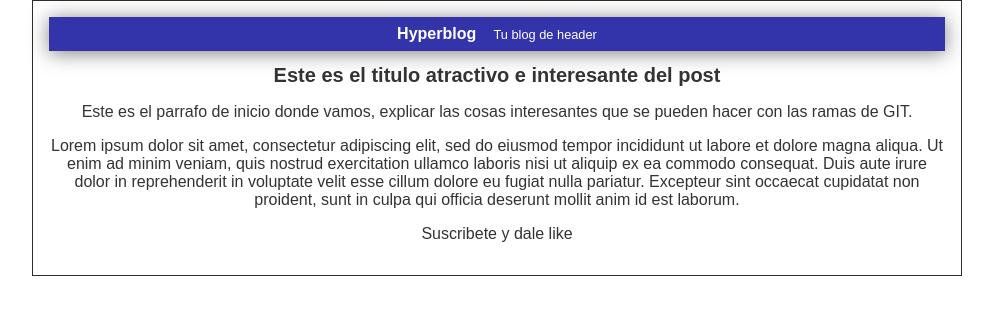
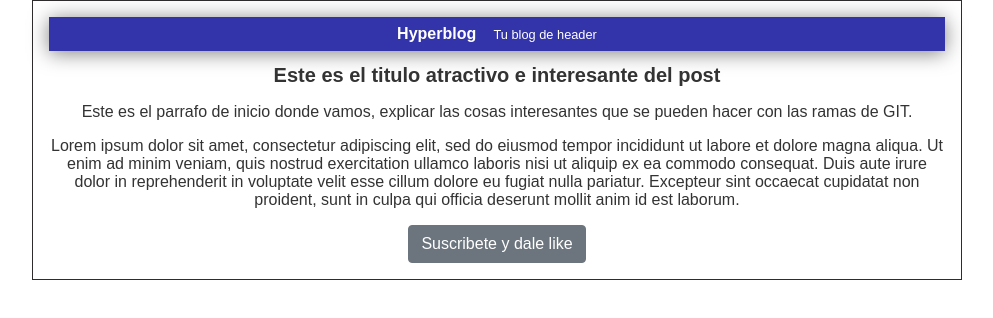
Before and after one commit to ManuelEsmerio/hyperblog, a plain HTML site: page index.html in a window 1280 px wide. Shown: the whole page, without its empty margins (143-1136 px from the left). Drawn offline with Linux system fonts and the light colour scheme.

Commit message:
style button secondary

```diff
--- a/css/style.css
+++ b/css/style.css
@@ -33,3 +33,37 @@ body {
     font-weight: normal;
     font-size: 0.8em;
 }
+
+.btn {
+    display: inline-block;
+    font-weight: 400;
+    text-align: center;
+    white-space: nowrap;
+    vertical-align: middle;
+    -webkit-user-select: none;
+    -moz-user-select: none;
+    -ms-user-select: none;
+    user-select: none;
+    border: 1px solid transparent;
+    padding: .375rem .75rem;
+    font-size: 1rem;
+    line-height: 1.5;
+    border-radius: .25rem;
+    transition: color .15s ease-in-out,background-color .15s ease-in-out,border-color .15s ease-in-out,box-shadow .15s ease-in-out;
+}
+
+.btn:focus, .btn:hover {
+    text-decoration: none;
+}
+
+.btn-secondary {
+    color: #fff;
+    background-color: #6c757d;
+    border-color: #6c757d;
+}
+
+.btn-secondary:hover {
+    color: #fff;
+    background-color: #5a6268;
+    border-color: #545b62;
+}
--- a/index.html
+++ b/index.html
@@ -17,7 +17,7 @@
             <h1>Este es el titulo atractivo e interesante del post</h1>
             <p>Este es el parrafo de inicio donde vamos, explicar las cosas interesantes que se pueden hacer con las ramas de GIT.</p>
             <p>Lorem ipsum dolor sit amet, consectetur adipiscing elit, sed do eiusmod tempor incididunt ut labore et dolore magna aliqua. Ut enim ad minim veniam, quis nostrud exercitation ullamco laboris nisi ut aliquip ex ea commodo consequat. Duis aute irure dolor in reprehenderit in voluptate velit esse cillum dolore eu fugiat nulla pariatur. Excepteur sint occaecat cupidatat non proident, sunt in culpa qui officia deserunt mollit anim id est laborum.</p>
-            <p>Suscribete y dale like</p>
+            <button type="button" class="btn btn-secondary">Suscribete y dale like</button>
         </div>
     </div>
 </body>
```
